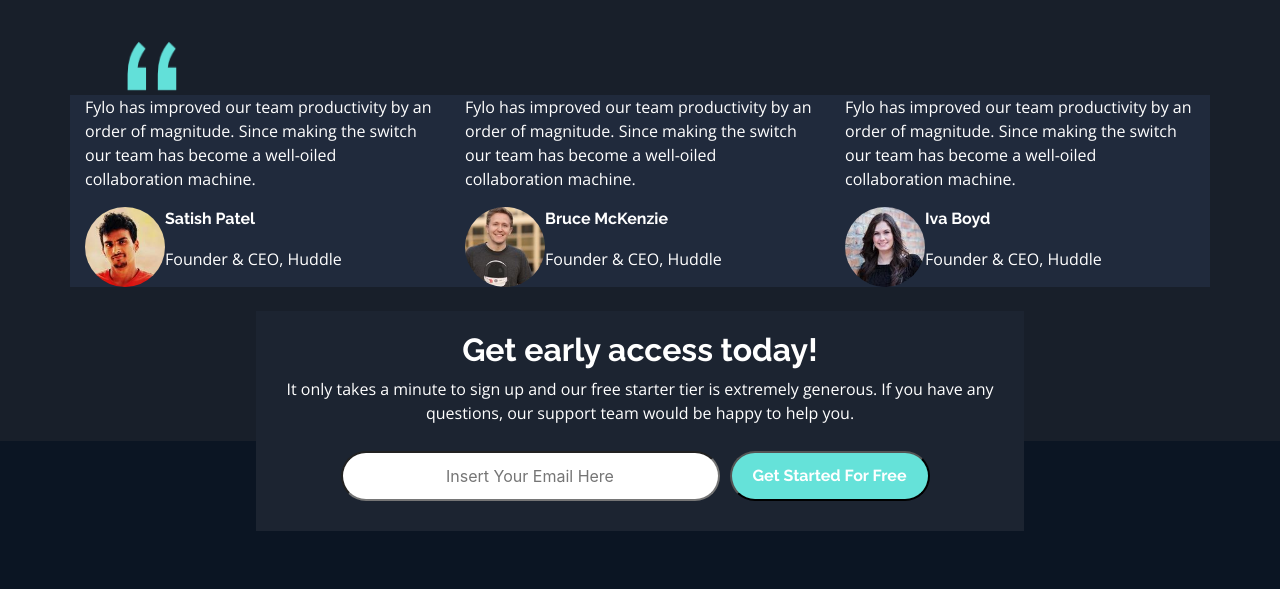
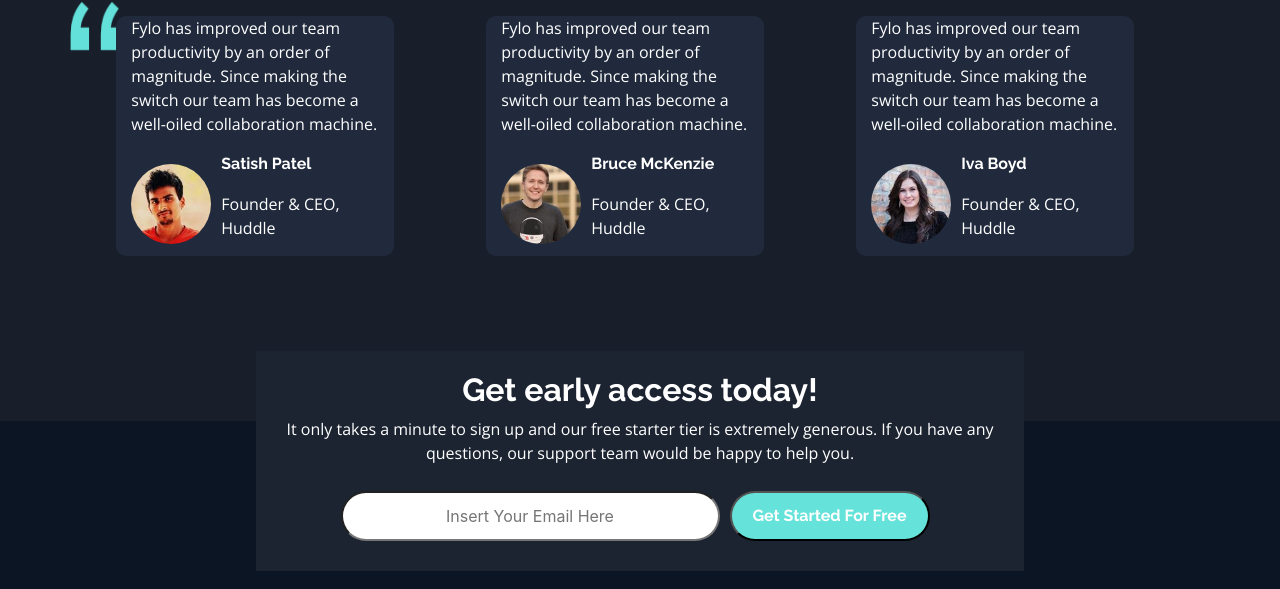
Before and after one commit to gangap36/fylo-dark, a plain HTML site: page index.html in a window 1280 px wide. Shown: the part 1544-2133 px from the top of the page. Drawn offline with nearby package versions, Linux system fonts and the light colour scheme.

Commit message:
finish testemonials

```diff
--- a/index.html
+++ b/index.html
@@ -115,11 +115,11 @@
 
     <section>
       <div class="container testem">
-        <div class="row">
+        <div class="row t-box">
+          <img src="images/bg-quotes.png" class="quotes" alt="Quotes">
 
-          <img src="images/bg-quotes.png" class="quotes" alt="Quotes">
-          <div class="col-lg-4 depo">
-            <p class="body">Fylo has improved our team productivity by an order of magnitude.
+          <div class="col-md-3 depo">
+            <p class="body depos">Fylo has improved our team productivity by an order of magnitude.
                             Since making the switch our team has become a well-oiled collaboration machine.</p>
             <div class="profile">
                 <img src="images/profile-1.jpg" alt="Satish's profile">
@@ -130,8 +130,8 @@
             </div>
           </div>
 
-          <div class="col-lg-4 depo">
-            <p class="body">Fylo has improved our team productivity by an order of magnitude.
+          <div class="col-md-3 depo">
+            <p class="body depos">Fylo has improved our team productivity by an order of magnitude.
                             Since making the switch our team has become a well-oiled collaboration machine.</p>
             <div class="profile">
               <img src="images/profile-2.jpg" alt="Bruce's profile">
@@ -142,8 +142,8 @@
             </div>
           </div>
 
-          <div class="col-lg-4 depo">
-            <p class="body">Fylo has improved our team productivity by an order of magnitude.
+          <div class="col-md-3 depo">
+            <p class="body depos">Fylo has improved our team productivity by an order of magnitude.
                             Since making the switch our team has become a well-oiled collaboration machine.</p>
             <div class="profile">
               <img src="images/profile-3.jpg" alt="Iva's profile">
--- a/style.css
+++ b/style.css
@@ -76,7 +76,7 @@ section .stay-prod {
   justify-content: space-between;
   align-items: center;
 
-  margin: 20px
+  margin: 50px
 }
 
 section .stay-prod .text {
@@ -85,22 +85,37 @@ section .stay-prod .text {
 
   /* SECTION TESTEMONIALS */
 section .testem {
-  width: 100%;
-  height: 500px;
-  display: flex;
   background-color: hsl(218, 28%, 13%);
-  align-items: center;
-  justify-content: space-evenly;
   position: relative;
 
+  margin-bottom: 150px
+
+}
+
+.t-box {
+  width: 100%;
+  display: flex;
+  justify-content: space-around;
+}
+
+.depo {
+  background-color: hsl(219, 30%, 18%);
+  width: 100%;
+  height: 100%;
+  margin: 15px;
+  border-radius: 10px;
+}
+
+.depo:hover {
+  transform: scale(1.2,1.2);
 }
 
 section .quotes {
   width: 50px;
   height: 50px;
   position: absolute;
-  left: 5%;
-  bottom: 70%;
+  left: 0;
+  top: 0;
 }
 
 section .testem .profile img {
@@ -108,15 +123,15 @@ section .testem .profile img {
   border-radius: 50%;
 }
 
-.depo {
-  background-color: hsl(219, 30%, 18%);
-  width: 15%;
-  height: 50%;
-}
 
 .profile {
   display: flex;
   flex-direction: row;
+  align-items: center;
+}
+
+.prof {
+  padding-left: 10px;
 }
 
   /* FORMS */
@@ -128,7 +143,7 @@ forms {
 
 .forms {
   position: absolute;
-  bottom: -90px;
+  bottom: -150px;
   left: 20%;
   width: 60%;
 
@@ -167,7 +182,7 @@ footer {
 }
 
 footer .container {
-  margin-top: 150px;
+  margin-top: 200px;
 }
  footer .img {
    width: 100px;
```
